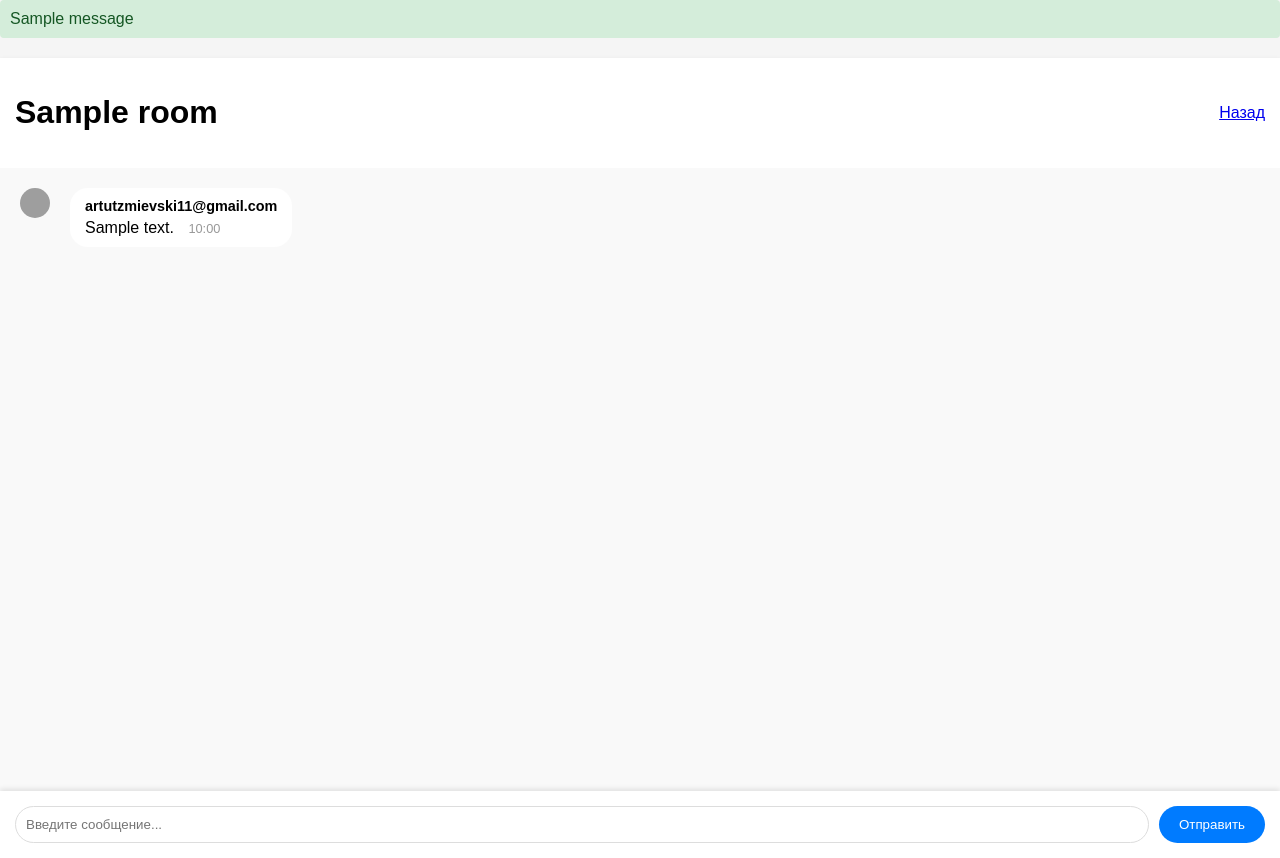
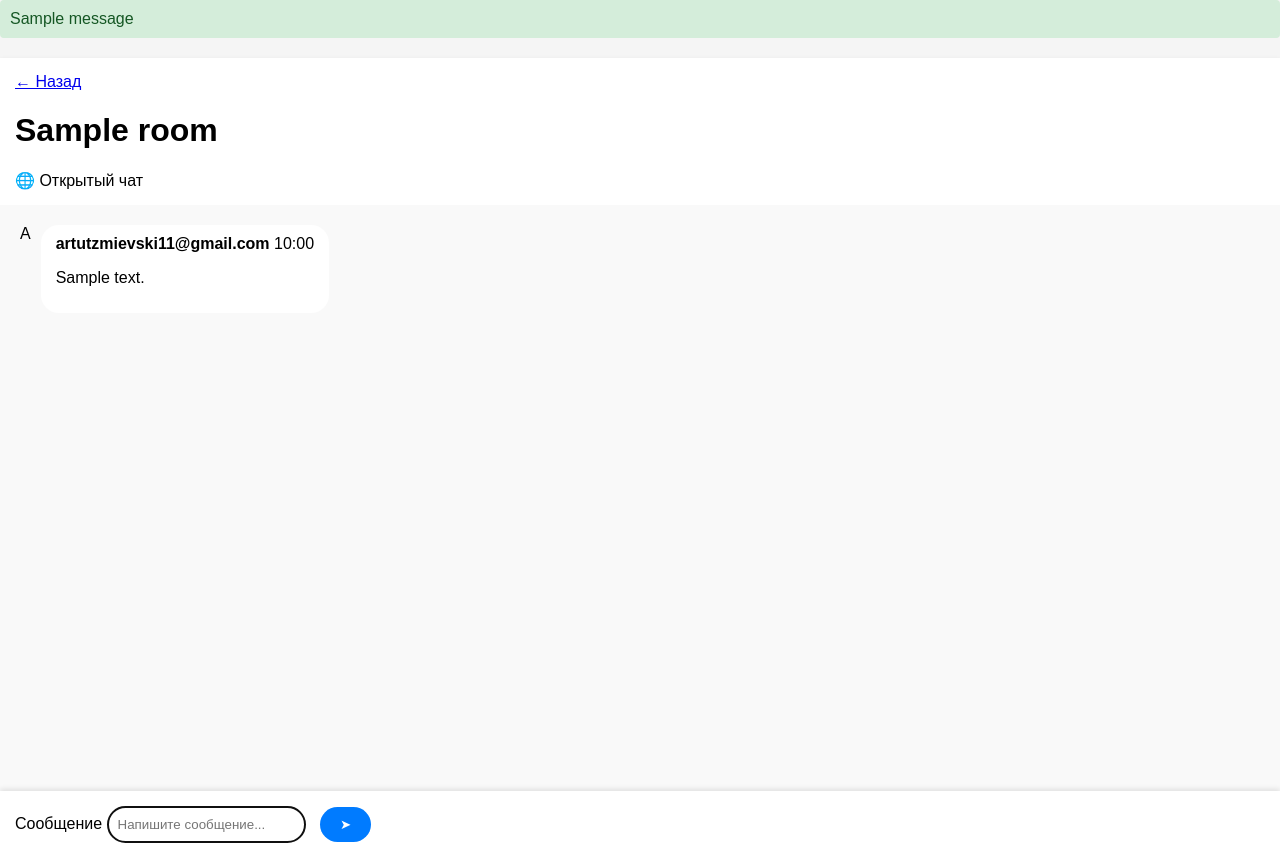
Before and after one commit to dlaksnetrogat-ux/mirik, a Flask app: page /chat/1 in a window 1280 px wide. Run offline with Flask 3, Linux system fonts and the light colour scheme; a user stored in the database is signed in; tables that the repository leaves empty hold one stand-in row (values such as "Sample post"); one stand-in notice (Sample message) is shown; grey boxes are pictures that could not be loaded.

Commit message:
Improve chat UI and secure message form

```diff
--- a/templates/chat.html
+++ b/templates/chat.html
@@ -1,32 +1,50 @@
 {% extends "base.html" %}
+{% block title %}{{ chat_room.name }} — Mirik{% endblock %}
 
 {% block content %}
-<div class="chat-container">
+<main class="chat-container">
     <header class="chat-header">
+        <div>
+            <a href="{{ url_for('dashboard') }}" class="btn-back">← Назад</a>
             <h1>{{ chat_room.name }}</h1>
-        <a href="{{ url_for('dashboard') }}" class="btn-back">Назад</a>
+            <span class="chat-status">{% if chat_room.is_private %}🔒 Приватный чат{% else %}🌐 Открытый чат{% endif %}</span>
+        </div>
+        {% if chat_room.is_private %}<code class="header-code">{{ chat_room.code }}</code>{% endif %}
     </header>
 
-    <div class="chat-messages">
+    <section class="chat-messages" id="messages" aria-live="polite">
+        {% if messages %}
             {% for message in messages %}
-            <div class="message">
-                <img src="{{ url_for('static', filename='avatars/' + message.author.avatar) }}"
-                     alt="Аватар" class="avatar-small">
+                <article class="message {% if message.user_id == current_user.id %}message-own{% endif %}">
+                    <div class="message-avatar">{{ message.author.email[:1]|upper }}</div>
                     <div class="message-content">
-                    <span class="message-author">{{ message.author.email }}</span>
-                    <span class="message-text">{{ message.content }}</span>
-                    <span class="message-time">{{ message.timestamp.strftime('%H:%M') }}</span>
+                        <div class="message-meta">
+                            <strong>{{ message.author.email }}</strong>
+                            <time datetime="{{ message.timestamp.isoformat() }}">{{ message.timestamp.strftime('%H:%M') }}</time>
                         </div>
+                        <p class="message-text">{{ message.content }}</p>
                     </div>
+                </article>
             {% endfor %}
+        {% else %}
+            <div class="empty-state">
+                <div class="empty-icon">💬</div>
+                <h3>Здесь пока тихо</h3>
+                <p class="muted">Напиши первое сообщение.</p>
             </div>
+        {% endif %}
+    </section>
 
-    <div class="chat-input">
-        <form method="POST" action="{{ url_for('send_message') }}">
+    <form method="POST" action="{{ url_for('send_message') }}" class="chat-input">
+        <input type="hidden" name="csrf_token" value="{{ csrf_token() }}">
         <input type="hidden" name="chat_id" value="{{ chat_room.id }}">
-            <input type="text" name="content" placeholder="Введите сообщение..." required>
-            <button type="submit" class="btn-send">Отправить</button>
+        <label class="sr-only" for="content">Сообщение</label>
+        <input id="content" type="text" name="content" placeholder="Напишите сообщение..." maxlength="2000" autocomplete="off" required autofocus>
+        <button type="submit" class="btn-send" aria-label="Отправить сообщение">➤</button>
     </form>
-    </div>
-</div>
+</main>
+<script>
+    const messages = document.getElementById('messages');
+    if (messages) messages.scrollTop = messages.scrollHeight;
+</script>
 {% endblock %}
```
Lines whose indentation alone changed are shown as unchanged.
